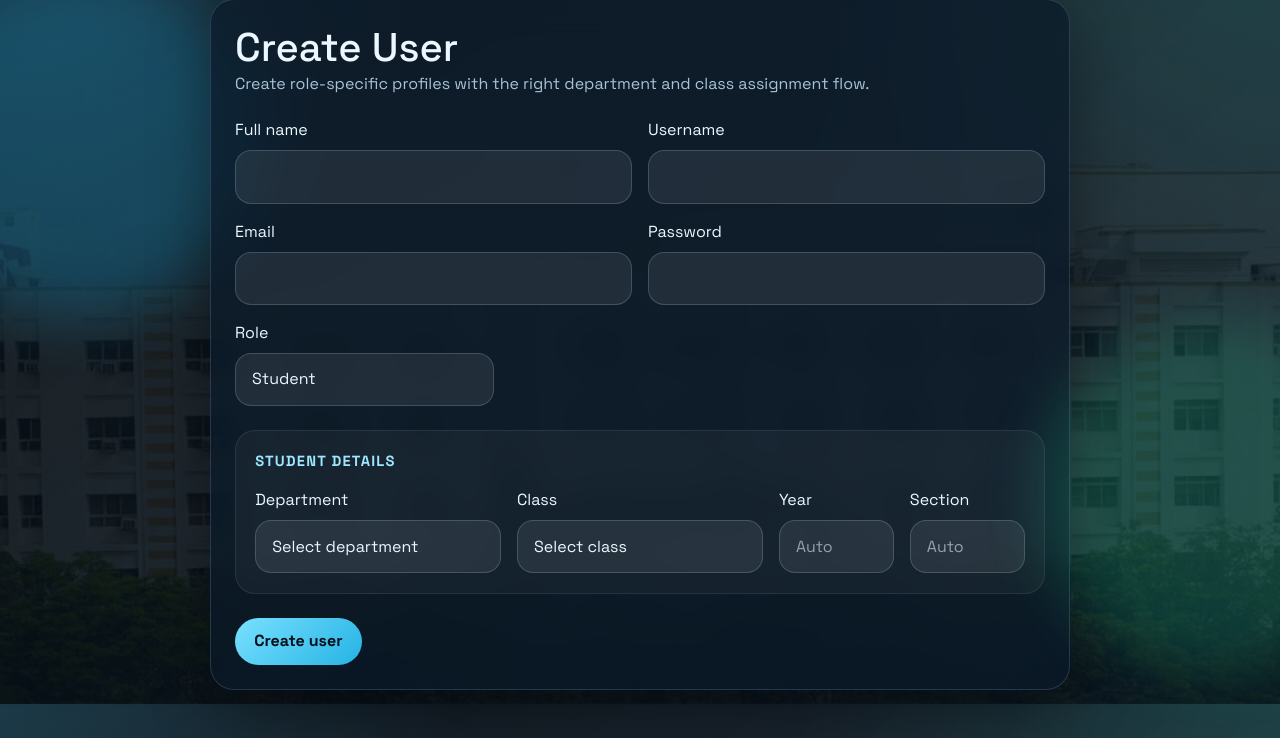
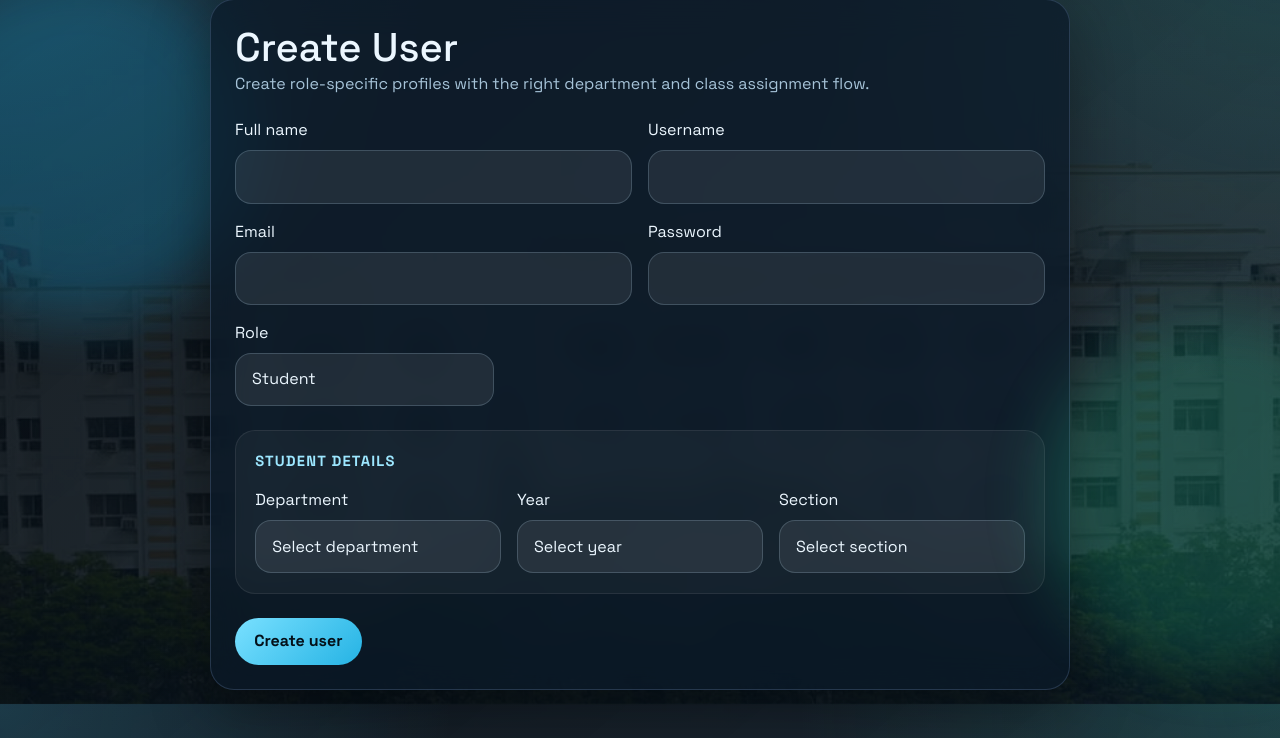
Before and after one commit to Rajasudhan-17/PermiTrack, a Python web app: template templates/admin_create_user.html in a window 1280 px wide. Shown: the part 96-834 px from the top of the page. Run offline with Jinja, Linux system fonts and the light colour scheme; the template is opened without the code that fills it, so the values that code supplies are empty.

Commit message:
Add role-based dynamic user creation fields

```diff
--- a/leave_app/blueprints/admin.py
+++ b/leave_app/blueprints/admin.py
@@ -113,7 +113,11 @@ def admin_create_user():
             return redirect(url_for("admin.admin_create_user"))
 
         if role == Role.STUDENT.value and not selected_class:
-            flash("Students must be assigned to a class.", "danger")
+            flash("Students must be assigned to a department, year, and section.", "danger")
+            return redirect(url_for("admin.admin_create_user"))
+
+        if role == Role.FACULTY.value and not selected_class:
+            flash("Faculty users must be assigned to a department, year, and section.", "danger")
             return redirect(url_for("admin.admin_create_user"))
 
         if role == Role.HOD.value and not department_id:
--- a/templates/admin_create_user.html
+++ b/templates/admin_create_user.html
@@ -46,7 +46,7 @@
       <div class="row g-3">
         <div class="col-md-4">
           <label for="student_department_id" class="form-label">Department</label>
-          <select class="form-select role-department" id="student_department_id" data-target-class="class_group_id">
+          <select class="form-select" id="student_department_id">
             <option value="">Select department</option>
             {% for dept in departments %}
               <option value="{{ dept.id }}">{{ dept.name }}</option>
@@ -54,23 +54,16 @@
           </select>
         </div>
         <div class="col-md-4">
-          <label for="class_group_id" class="form-label">Class</label>
-          <select class="form-select" id="class_group_id">
-            <option value="">Select class</option>
-            {% for cg in classes %}
-              <option value="{{ cg.id }}" data-dept="{{ cg.department_id }}" data-year="{{ cg.year }}" data-section="{{ cg.section }}">
-                {{ cg.department.name }} | Year {{ cg.year }} {{ cg.section }}
-              </option>
-            {% endfor %}
+          <label for="student_year" class="form-label">Year</label>
+          <select class="form-select" id="student_year">
+            <option value="">Select year</option>
           </select>
         </div>
-        <div class="col-md-2">
-          <label for="student_year" class="form-label">Year</label>
-          <input type="text" class="form-control" id="student_year" placeholder="Auto" readonly>
-        </div>
-        <div class="col-md-2">
+        <div class="col-md-4">
           <label for="student_section" class="form-label">Section</label>
-          <input type="text" class="form-control" id="student_section" placeholder="Auto" readonly>
+          <select class="form-select" id="student_section">
+            <option value="">Select section</option>
+          </select>
         </div>
       </div>
     </div>
@@ -78,26 +71,26 @@
     <div id="faculty-fields" class="role-panel mt-4">
       <div class="role-panel-title">Faculty Details</div>
       <div class="row g-3">
-        <div class="col-md-6">
-          <label for="department_id" class="form-label">Department</label>
-          <select class="form-select" id="department_id">
+        <div class="col-md-4">
+          <label for="faculty_department_id" class="form-label">Department</label>
+          <select class="form-select" id="faculty_department_id">
             <option value="">Select department</option>
             {% for dept in departments %}
               <option value="{{ dept.id }}">{{ dept.name }}</option>
             {% endfor %}
           </select>
         </div>
-        <div class="col-md-6">
-          <label for="faculty_class_group_id" class="form-label">Assigned Class</label>
-          <select class="form-select role-class" id="faculty_class_group_id" data-source-name="class_group_id">
-            <option value="">Select class</option>
-            {% for cg in classes %}
-              <option value="{{ cg.id }}" data-dept="{{ cg.department_id }}">
-                {{ cg.department.name }} | Year {{ cg.year }} {{ cg.section }}
-              </option>
-            {% endfor %}
+        <div class="col-md-4">
+          <label for="faculty_year" class="form-label">Year</label>
+          <select class="form-select" id="faculty_year">
+            <option value="">Select year</option>
           </select>
-          <div class="form-text text-light-emphasis">Optional primary class during user creation. More classes can be assigned later.</div>
+        </div>
+        <div class="col-md-4">
+          <label for="faculty_section" class="form-label">Section</label>
+          <select class="form-select" id="faculty_section">
+            <option value="">Select section</option>
+          </select>
         </div>
       </div>
     </div>
@@ -139,12 +132,22 @@
     const sharedDepartment = document.getElementById('shared_department_id');
     const sharedClass = document.getElementById('shared_class_group_id');
     const studentDepartment = document.getElementById('student_department_id');
-    const studentClass = document.getElementById('class_group_id');
-    const facultyDepartment = document.getElementById('department_id');
-    const facultyClass = document.getElementById('faculty_class_group_id');
-    const hodDepartment = document.getElementById('hod_department_id');
     const studentYear = document.getElementById('student_year');
     const studentSection = document.getElementById('student_section');
+    const facultyDepartment = document.getElementById('faculty_department_id');
+    const facultyYear = document.getElementById('faculty_year');
+    const facultySection = document.getElementById('faculty_section');
+    const hodDepartment = document.getElementById('hod_department_id');
+    const classGroupData = [
+      {% for cg in classes %}
+        {
+          id: "{{ cg.id }}",
+          departmentId: "{{ cg.department_id }}",
+          year: "{{ cg.year }}",
+          section: "{{ cg.section }}"
+        }{% if not loop.last %},{% endif %}
+      {% endfor %}
+    ];
 
     const panels = {
       student: document.getElementById('student-fields'),
@@ -159,23 +162,63 @@
       });
     }
 
-    function filterOptions(selectElement, departmentId) {
-      Array.from(selectElement.options).forEach(option => {
-        if (!option.value) {
-          option.hidden = false;
-          return;
-        }
-        option.hidden = departmentId && option.dataset.dept !== departmentId;
+    function setOptions(selectElement, values, placeholder) {
+      const currentValue = selectElement.value;
+      selectElement.innerHTML = '';
+
+      const defaultOption = document.createElement('option');
+      defaultOption.value = '';
+      defaultOption.textContent = placeholder;
+      selectElement.appendChild(defaultOption);
+
+      values.forEach(value => {
+        const option = document.createElement('option');
+        option.value = value;
+        option.textContent = value;
+        selectElement.appendChild(option);
       });
-      if (selectElement.selectedOptions[0] && selectElement.selectedOptions[0].hidden) {
-        selectElement.value = '';
+
+      if (values.includes(currentValue)) {
+        selectElement.value = currentValue;
       }
     }
 
-    function syncStudentMeta() {
-      const selected = studentClass.selectedOptions[0];
-      studentYear.value = selected && selected.dataset.year ? selected.dataset.year : '';
-      studentSection.value = selected && selected.dataset.section ? selected.dataset.section : '';
+    function getUniqueValues(items, selector) {
+      return [...new Set(items.map(selector))].sort((left, right) => {
+        const leftNumber = Number(left);
+        const rightNumber = Number(right);
+        if (!Number.isNaN(leftNumber) && !Number.isNaN(rightNumber)) {
+          return leftNumber - rightNumber;
+        }
+        return String(left).localeCompare(String(right));
+      });
+    }
+
+    function findClassGroup(departmentId, year, section) {
+      return classGroupData.find(classGroup =>
+        classGroup.departmentId === departmentId &&
+        classGroup.year === year &&
+        classGroup.section === section
+      );
+    }
+
+    function populateYears(departmentSelect, yearSelect) {
+      const departmentId = departmentSelect.value;
+      const matchingClasses = classGroupData.filter(classGroup => classGroup.departmentId === departmentId);
+      const yearOptions = departmentId ? getUniqueValues(matchingClasses, classGroup => classGroup.year) : [];
+      setOptions(yearSelect, yearOptions, 'Select year');
+    }
+
+    function populateSections(departmentSelect, yearSelect, sectionSelect) {
+      const departmentId = departmentSelect.value;
+      const year = yearSelect.value;
+      const matchingClasses = classGroupData.filter(classGroup =>
+        classGroup.departmentId === departmentId && classGroup.year === year
+      );
+      const sectionOptions = departmentId && year
+        ? getUniqueValues(matchingClasses, classGroup => classGroup.section)
+        : [];
+      setOptions(sectionSelect, sectionOptions, 'Select section');
     }
 
     function syncRoleState() {
@@ -185,41 +228,58 @@
       sharedDepartment.value = '';
       sharedClass.value = '';
 
-      studentClass.required = selectedRole === 'student';
+      studentDepartment.required = selectedRole === 'student';
+      studentYear.required = selectedRole === 'student';
+      studentSection.required = selectedRole === 'student';
+      facultyDepartment.required = selectedRole === 'faculty';
+      facultyYear.required = selectedRole === 'faculty';
+      facultySection.required = selectedRole === 'faculty';
+      hodDepartment.required = selectedRole === 'hod';
 
       if (selectedRole === 'student') {
-        sharedClass.value = studentClass.value;
+        sharedDepartment.value = studentDepartment.value;
+        const studentClassGroup = findClassGroup(studentDepartment.value, studentYear.value, studentSection.value);
+        sharedClass.value = studentClassGroup ? studentClassGroup.id : '';
       } else if (selectedRole === 'faculty') {
         sharedDepartment.value = facultyDepartment.value;
-        sharedClass.value = facultyClass.value;
+        const facultyClassGroup = findClassGroup(facultyDepartment.value, facultyYear.value, facultySection.value);
+        sharedClass.value = facultyClassGroup ? facultyClassGroup.id : '';
       } else if (selectedRole === 'hod') {
         sharedDepartment.value = hodDepartment.value;
       }
     }
 
     studentDepartment.addEventListener('change', function () {
-      filterOptions(studentClass, studentDepartment.value);
-      syncStudentMeta();
+      populateYears(studentDepartment, studentYear);
+      setOptions(studentSection, [], 'Select section');
       syncRoleState();
     });
 
     facultyDepartment.addEventListener('change', function () {
-      filterOptions(facultyClass, facultyDepartment.value);
+      populateYears(facultyDepartment, facultyYear);
+      setOptions(facultySection, [], 'Select section');
       syncRoleState();
     });
 
-    studentClass.addEventListener('change', function () {
-      syncStudentMeta();
+    studentYear.addEventListener('change', function () {
+      populateSections(studentDepartment, studentYear, studentSection);
       syncRoleState();
     });
 
-    facultyClass.addEventListener('change', syncRoleState);
+    facultyYear.addEventListener('change', function () {
+      populateSections(facultyDepartment, facultyYear, facultySection);
+      syncRoleState();
+    });
+
+    studentSection.addEventListener('change', syncRoleState);
+    facultySection.addEventListener('change', syncRoleState);
     hodDepartment.addEventListener('change', syncRoleState);
     role.addEventListener('change', syncRoleState);
 
-    filterOptions(studentClass, studentDepartment.value);
-    filterOptions(facultyClass, facultyDepartment.value);
-    syncStudentMeta();
+    populateYears(studentDepartment, studentYear);
+    populateSections(studentDepartment, studentYear, studentSection);
+    populateYears(facultyDepartment, facultyYear);
+    populateSections(facultyDepartment, facultyYear, facultySection);
     syncRoleState();
   });
 </script>
```
Also changed, not shown: tests/test_workflows.py (+25 -0 lines).
